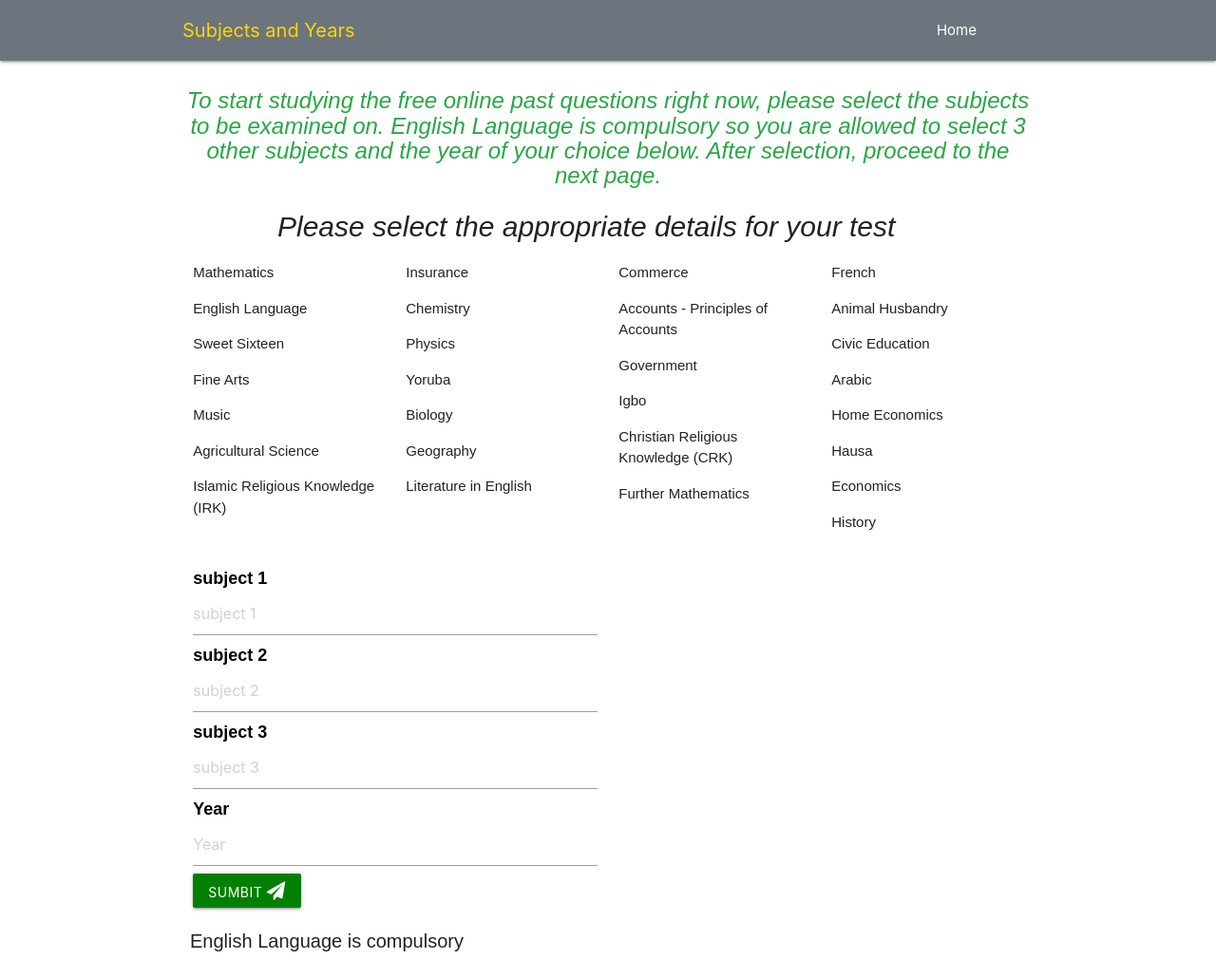
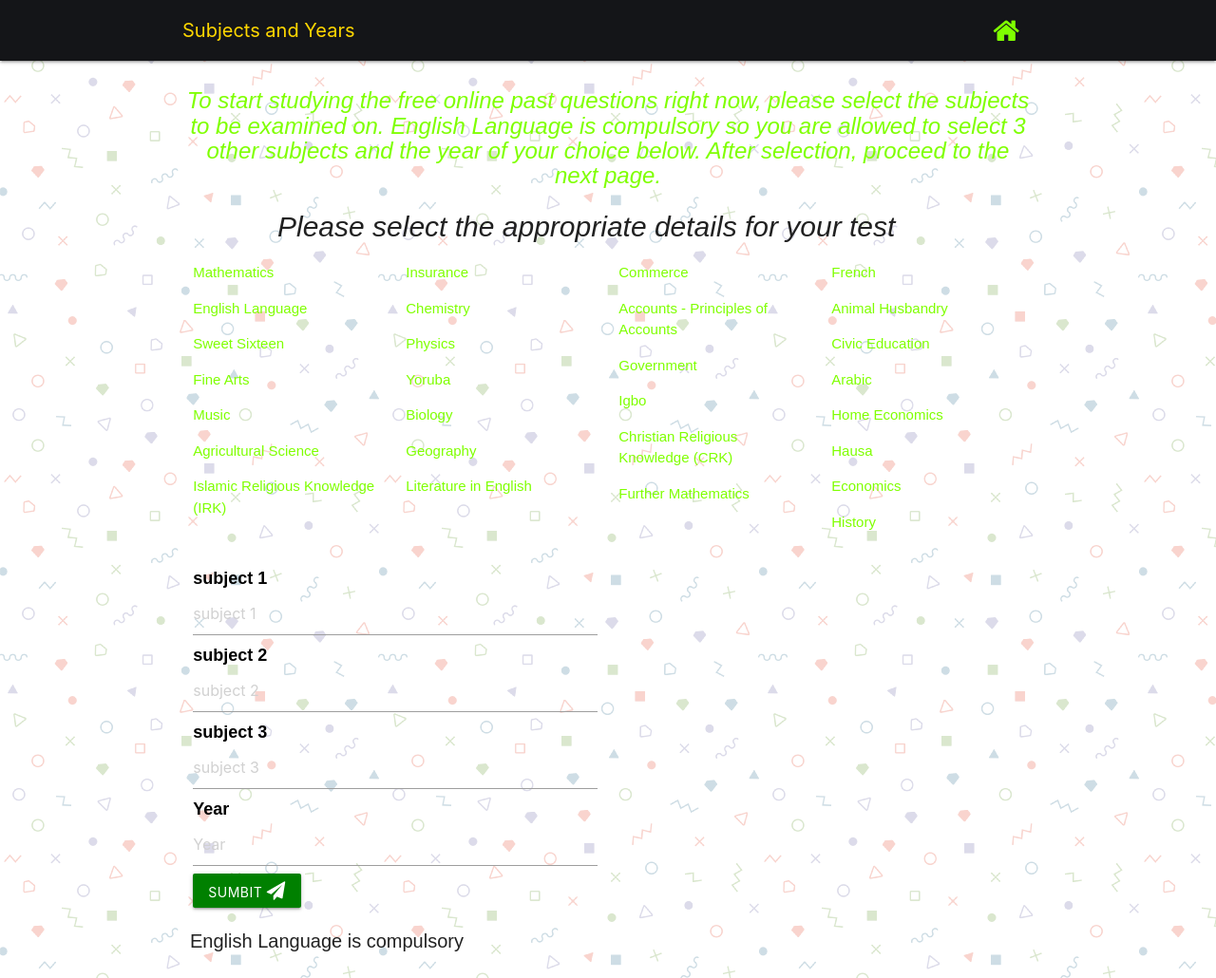
Before and after one commit to favourA205/favflamz-pro, a Django app: page /instruct/page1/ in a window 1280 px wide. Shown: the top 1030 px of the page at 95% size. Run offline with Django 3.2, Linux system fonts and the light colour scheme.

Commit message:
added frontend and backend

```diff
--- a/favflamz_pro/favflamz_app/views.py
+++ b/favflamz_pro/favflamz_app/views.py
@@ -25,7 +25,7 @@ def addUser(request):
     if register.is_valid():
         register.save()
 
-    return redirect('base_home')
+    return redirect('home')
 
 def page1(request):
 
--- a/favflamz_pro/static/styles/styles.css
+++ b/favflamz_pro/static/styles/styles.css
@@ -0,0 +1,15 @@
+body{
+    background-image:url("../images/memphis-colorful.png")
+
+
+}
+.flex-container{
+    font-family:Raleway sans-serif;
+    display:flex;
+    flex-wrap:wrap;
+    flex-direction:column;
+}
+
+.mid-detail .reg a:hover{
+    text-decoration:underline;
+}
--- a/favflamz_pro/templates/base.html
+++ b/favflamz_pro/templates/base.html
@@ -13,12 +13,12 @@
 <div class="flex-container">
     <!-- nav bar-->
     <nav>
-        <div class="nav-wrapper" style="background-color:#6c757d;">
+        <div class="nav-wrapper" style="background-color:#141518;">
             <div class="container nav-wrapper">
-                <a href="#!" class="brand-logo" style="color:gold;">Favflamz CBT Test</a>
+                <a href="#!" class="brand-logo" style="color:#7FFF00;">Favflamz CBT Test</a>
                 <ul class="right hide-on-med-and-down">
-                <li><a href=""><i class="fa fa-home" style="font-size:30px; color:gold;"></i></a></li>
-                <li><a href=""><i class="fa fa-user-circle" style="font-size:30px; color:gold;"></i></a></li>
+                <li><a href=""><i class="fa fa-home" style="font-size:30px; color:#7FFF00;"></i></a></li>
+                <li><a href=""><i class="fa fa-user-circle" style="font-size:30px; color:#7FFF00;"></i></a></li>
               </ul>
             </div>
         </div>
@@ -31,21 +31,23 @@
         <div class="container header" style="color:grey; padding-left:150px; padding-top:40px;"><h3><em>Welcome to Favflamz CBT Test</em></h3></div>
 
     </div>
-    <div class="container form">
-        <div class="signinform" style="float:right; padding-right:30px; padding-left:30px; padding-top:20px; border:1px solid grey; background: linear-gradient(to bottom left, #ccccff 0%, #ffff99 100%); width:500px; height:300px;">
+    <div class="container form" style="padding-left:200px; padding-top:20px;">
+        <div class="signinform" style=" padding-right:30px; padding-left:30px; padding-top:20px; border:1px solid grey; background: linear-gradient(to bottom, #669999 0%, #66ff33 100%); width:500px; height:300px;">
+            <em style="padding-left:150px; font-size:20px; color::#141518;">Login in form</em>
+            <form action="" method="post" style="color:black;">
+                {% csrf_token %}
+                <b>{{formu}}</b>
 
-            <form action="" method="post">
-
-                <input name="search1" />
-
-
-                <input name="search2" />
+                <button class="btn waves-effect waves-light" type="submit" name="action" style="background-color:green; ">
+                    Sign in
+                     <i class="fa fa-send" style="color:white;" ></i>
+                </button>
 
             </form>
-            <b>{{formu}}</b>
+
             <p style="text-align:center;">Join the platform by clicking</p>
-            <div class="container reg" style="padding-left:85px; padding-top:10px;">
-                <a href="signup/" style="font-size:24px; color:blue	; border:1px solid grey; padding:10px; background: linear-gradient(to bottom left, #ffcccc 0%, #ffff99 100%);">Sign up<i class="fa fa-pencil-square-o" style="color:blue; padding:10px; padding-top:9px;"></i></a>
+            <div class="container reg" style="padding-left:70px; padding-top:50px;">
+                <a href="signup/" style="font-size:24px; color:#7FFF00	; border:1px solid #7FFF00; padding:10px; ">Sign up<i class="fa fa-pencil-square-o" style="color:#7FFF00; padding:10px; padding-top:9px;"></i></a>
 
             </div>
         </div>
@@ -65,9 +67,9 @@
 
     <!---footer-->
 
-    <footer class="page-footer" style="background-color:#6c757d;">
+    <footer class="page-footer" style="background-color:#141518;">
         <div class="container">
-            <div class="row">
+            <div class="row" style="color:#7FFF00;">
                 <div class="col l6 s12">
                     <h5 class="white-text">Footer Content</h5>
                     <p class="grey-text text-lighten-4">You can use rows and columns here to organize your footer content.</p>
--- a/favflamz_pro/templates/instruction page.html
+++ b/favflamz_pro/templates/instruction page.html
@@ -4,11 +4,11 @@
 {% block title %}Instruction page {% endblock %}
 {% block body %}
 <nav>
-    <div class="nav-wrapper" style="background-color:#6c757d;">
+    <div class="nav-wrapper" style="background-color:#141518;">
         <div class="container nav-wrapper">
-            <a href="#!" class="brand-logo" style="color:gold; font-size:19.2px;">Instruction page</a>
+            <a href="#!" class="brand-logo" style="color:#7FFF00; font-size:19.2px;">Instruction page</a>
             <ul class="right hide-on-med-and-down">
-                <li><a href=""><i class="fa fa-home" style="font-size:30px; color:gold;"></i></a></li>
+                <li><a href=""><i class="fa fa-home" style="font-size:30px; color:#7FFF00;"></i></a></li>
 
             </ul>
         </div>
--- a/favflamz_pro/templates/sub and yrs.html
+++ b/favflamz_pro/templates/sub and yrs.html
@@ -5,12 +5,12 @@
 
 
 <nav>
-    <div class="nav-wrapper" style="background-color:#6c757d;">
+    <div class="nav-wrapper" style="background-color:#141518;">
         <div class="container nav-wrapper">
             <a href="#!" class="brand-logo" style="color:gold; font-size:20px;">Subjects and Years</a>
             <ul class="right hide-on-med-and-down">
-            <li><a href="/"><i class="material-icons left"></i>Home</a></li>
-            <li><a href="badges.html"><i class="material-icons right"></i></a></li>
+                <li><a href=""><i class="fa fa-home" style="font-size:30px; color:#7FFF00;"></i></a></li>
+
           </ul>
         </div>
     </div>
@@ -20,12 +20,12 @@
 
 <div class="page-content" style="font-family:raleway,sans-serif;">
     <div class="container intro">
-        <h3 style="font-size:24px; color:#28a745; text-align:center;"><em>To start studying the free online past questions right now, please select the subjects to be examined on. English Language is compulsory so you are allowed to select 3 other subjects and the year of your choice below. After selection, proceed to the next page.</em></h3>
+        <h3 style="font-size:24px; color:#7FFF00; text-align:center;"><em>To start studying the free online past questions right now, please select the subjects to be examined on. English Language is compulsory so you are allowed to select 3 other subjects and the year of your choice below. After selection, proceed to the next page.</em></h3>
         <em style="font-size:30px; padding-bottom:10px; padding-left:100px;">Please select the appropriate details for your test</em>
     </div>
 
 
-    <div class=" container row" >
+    <div class=" container row" style="color:#7FFF00;" >
         <div class="col s3">
             <p>Mathematics</p>
             <p>English Language</p>
```
Also changed, not shown: favflamz_pro/templates/regpage.html (+4 -4 lines), favflamz_pro/db.sqlite3.
